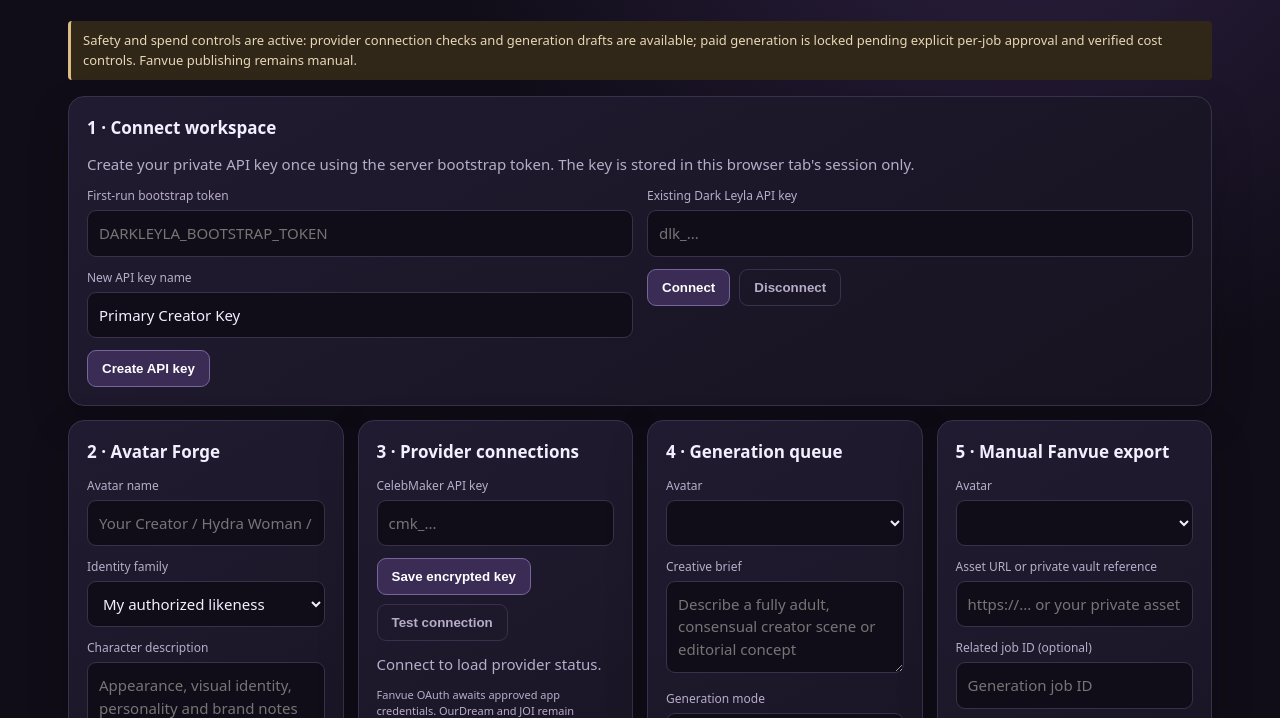
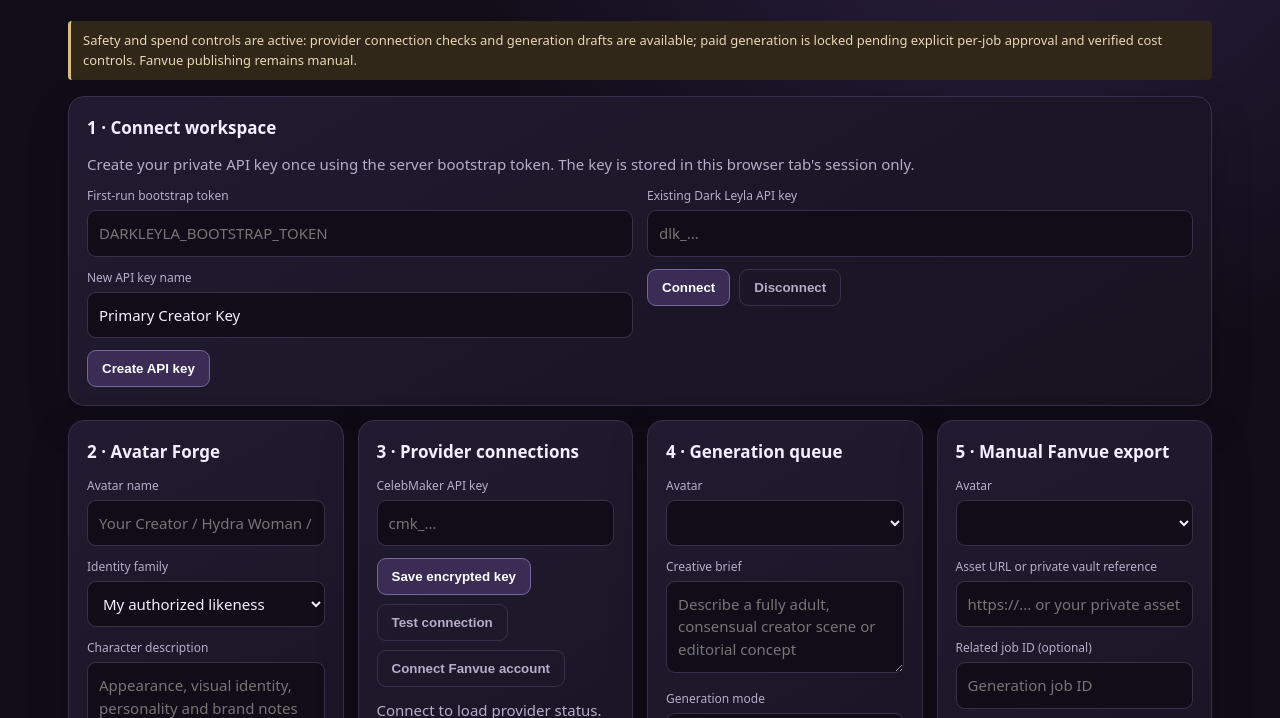
Before and after one commit to eb142031-max/nexus-os2, a plain HTML site: page creator_os/static/index.html in a window 1280 px wide. Shown: the part 221-939 px from the top of the page. Drawn offline with Linux system fonts and the light colour scheme.

Commit message:
feat(dark-leyla): add Fanvue connect action to dashboard

```diff
--- a/creator_os/static/index.html
+++ b/creator_os/static/index.html
@@ -27,7 +27,7 @@ pre{white-space:pre-wrap;overflow-wrap:anywhere;color:#d9c9f8;background:#100d18
 <div><label>Existing Dark Leyla API key</label><input id="apiKey" type="password" placeholder="dlk_..."><div class="row"><button onclick="connect()">Connect</button><button class="secondary" onclick="disconnect()">Disconnect</button></div><p id="authMsg" class="tiny"></p></div></div></div>
 <div class="panel"><h2>2 · Avatar Forge</h2><label>Avatar name</label><input id="avatarName" placeholder="Your Creator / Hydra Woman / WebSister"><label>Identity family</label><select id="avatarKind"><option value="self_likeness">My authorized likeness</option><option value="fictional">Original fictional adult character</option></select><label>Character description</label><textarea id="avatarDescription" placeholder="Appearance, visual identity, personality and brand notes"></textarea>
 <label><input type="checkbox" id="adultAttested" style="width:auto"> I confirm this persona is represented as an adult (18+).</label><label><input type="checkbox" id="rightsAttested" style="width:auto"> I confirm I have rights to the reference material.</label><label><input type="checkbox" id="likenessAuthorized" style="width:auto"> I authorize use of my own likeness for this profile (required for self likeness).</label><button onclick="createAvatar()">Create avatar</button></div>
-<div class="panel"><h2>3 · Provider connections</h2><label>CelebMaker API key</label><input id="celebKey" type="password" placeholder="cmk_..."><div class="row"><button onclick="saveCeleb()">Save encrypted key</button><button class="secondary" onclick="checkCeleb()">Test connection</button></div><div id="providers" class="stack muted" style="margin-top:12px">Connect to load provider status.</div><p class="tiny">Fanvue OAuth awaits approved app credentials. OurDream and JOI remain disabled until official API and commercial-use permissions are confirmed.</p></div>
+<div class="panel"><h2>3 · Provider connections</h2><label>CelebMaker API key</label><input id="celebKey" type="password" placeholder="cmk_..."><div class="row"><button onclick="saveCeleb()">Save encrypted key</button><button class="secondary" onclick="checkCeleb()">Test connection</button><button class="secondary" onclick="connectFanvue()">Connect Fanvue account</button></div><div id="providers" class="stack muted" style="margin-top:12px">Connect to load provider status.</div><p class="tiny">Fanvue OAuth awaits approved app credentials. OurDream and JOI remain disabled until official API and commercial-use permissions are confirmed.</p></div>
 <div class="panel"><h2>4 · Generation queue</h2><label>Avatar</label><select id="jobAvatar"></select><label>Creative brief</label><textarea id="jobPrompt" placeholder="Describe a fully adult, consensual creator scene or editorial concept"></textarea><label>Generation mode</label><input id="jobMode" value="zit-realistic"><label>Aspect ratio</label><select id="jobRatio"><option>9:16</option><option>1:1</option><option>2:3</option><option>3:2</option><option>3:4</option><option>4:3</option><option>4:5</option><option>5:4</option><option>16:9</option></select><button onclick="createJob()">Save generation draft</button><p class="tiny">Saving a draft does not call CelebMaker or spend credits.</p></div>
 <div class="panel"><h2>5 · Manual Fanvue export</h2><label>Avatar</label><select id="exportAvatar"></select><label>Asset URL or private vault reference</label><input id="assetUrl" placeholder="https://... or your private asset reference"><label>Related job ID (optional)</label><input id="exportJob" placeholder="Generation job ID"><label><input type="checkbox" id="aiDisclosure" checked style="width:auto"> Preserve prominent AI-generated disclosure.</label><label><input type="checkbox" id="humanReviewed" style="width:auto"> I have reviewed this asset and approve it for manual upload.</label><button onclick="createExport()">Prepare export</button></div>
 <div class="panel"><h2>6 · Avatar registry</h2><div id="avatars" class="stack muted">Connect to load avatars.</div></div><div class="panel"><h2>7 · Recent jobs</h2><div id="jobs" class="stack muted">Connect to load jobs.</div></div><div class="panel"><h2>8 · Export center</h2><div id="exports" class="stack muted">Connect to load exports.</div></div><div class="panel"><h2>9 · Audit ledger</h2><div id="audit" class="stack muted">Connect to load events.</div></div>
@@ -45,6 +45,7 @@ function disconnect(){apiKey="";sessionStorage.removeItem("darkleyla_api_key");$
 async function createAvatar(){try{const d=await api("/api/v1/avatars",{method:"POST",body:JSON.stringify({name:$("avatarName").value,kind:$("avatarKind").value,description:$("avatarDescription").value,adult_attested:$("adultAttested").checked,rights_attested:$("rightsAttested").checked,likeness_authorized:$("likenessAuthorized").checked})});msg("Avatar created: "+d.id);await refreshAll()}catch(e){msg(e.message)}}
 async function saveCeleb(){try{await api("/api/v1/integrations/celebmaker",{method:"PUT",body:JSON.stringify({api_key:$("celebKey").value})});$("celebKey").value="";msg("CelebMaker credential encrypted and saved.");await loadProviders()}catch(e){msg(e.message)}}
 async function checkCeleb(){try{const d=await api("/api/v1/integrations/celebmaker/check");msg("CelebMaker connected. API credits: "+d.api_available_credits+". No generation submitted.")}catch(e){msg(e.message)}}
+async function connectFanvue(){try{const d=await api("/api/v1/integrations/fanvue/start",{method:"POST"});window.location.assign(d.authorization_url)}catch(e){msg(e.message)}}
 async function createJob(){try{const d=await api("/api/v1/jobs",{method:"POST",body:JSON.stringify({avatar_id:$("jobAvatar").value,prompt:$("jobPrompt").value,mode:$("jobMode").value,aspect_ratio:$("jobRatio").value})});msg("Draft saved: "+d.id);await refreshAll()}catch(e){msg(e.message)}}
 async function createExport(){try{const d=await api("/api/v1/exports",{method:"POST",body:JSON.stringify({avatar_id:$("exportAvatar").value,job_id:$("exportJob").value||null,asset_url:$("assetUrl").value,ai_disclosure:$("aiDisclosure").checked,human_reviewed:$("humanReviewed").checked})});msg("Export record created: "+d.id+" · "+d.state);await refreshAll()}catch(e){msg(e.message)}}
 function render(id,items,fn){$(id).innerHTML=items.length?items.map(fn).join(""):"<div class='tiny'>No records yet.</div>"}
```
